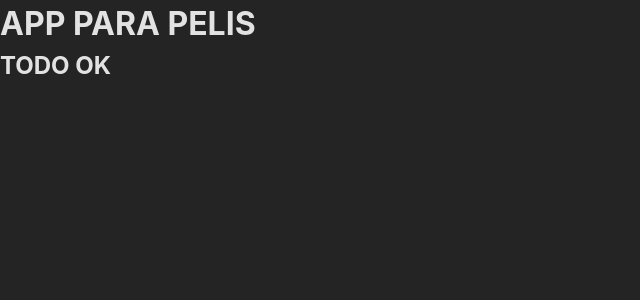
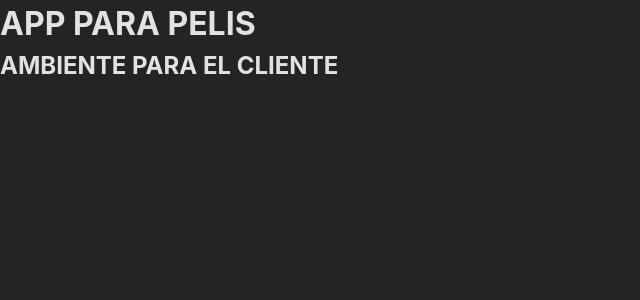
Before and after one commit to Lourdes-1984/FILMPROJECT, a React (Vite) app: page / in a window 1280 px wide. Shown: the top 300 px of the page, without its empty margins (0-640 px from the left). Built offline with nearby package versions, Linux system fonts and the light colour scheme.

Commit message:
[cfg] - base UAT

```diff
--- a/src/App.jsx
+++ b/src/App.jsx
@@ -4,7 +4,7 @@ const App = () => {
   return (
     <div>
       <h1>APP PARA PELIS </h1>
-      <h2>TODO OK</h2>
+      <h2>AMBIENTE PARA EL CLIENTE</h2>
     </div>
   );
 };
```
